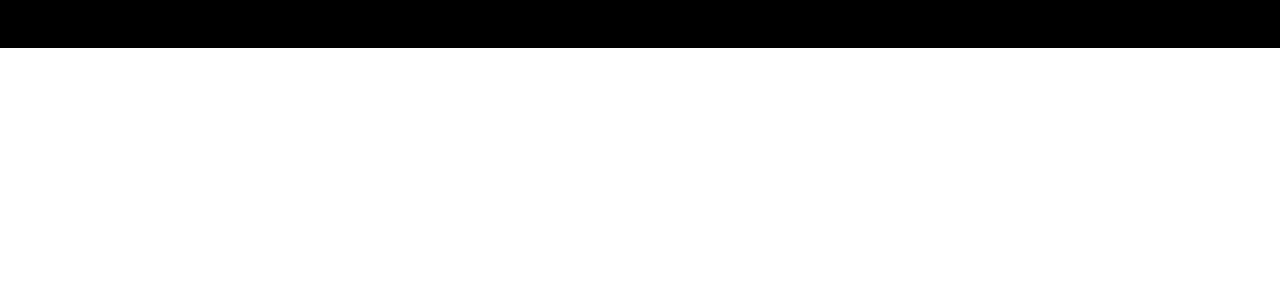
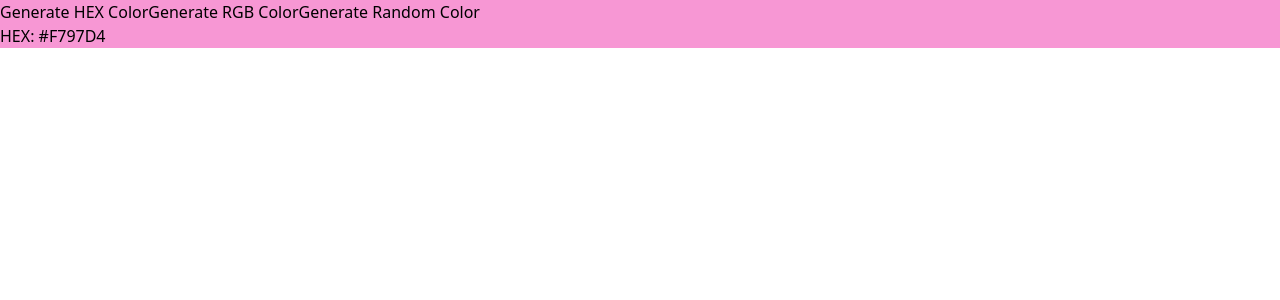
Before and after one commit to mdazmi28/FreeCodeCamp25, a React (Vite) app: page / in a window 1280 px wide. Shown: the top 300 px of the page. Built offline with nearby package versions, Linux system fonts and the light colour scheme.

Commit message:
useEffect Implemented and hadnle the side effect and compleated random color generation

```diff
--- a/src/ColorGenerate/ColorGenerate.jsx
+++ b/src/ColorGenerate/ColorGenerate.jsx
@@ -1,39 +1,43 @@
 // import React from 'react';
 
-import { useState } from "react";
+import { useEffect, useState } from "react";
 
 const ColorGenerate = () => {
     const [typeOfColor, setTypeOfColor] = useState('hex')
     const [color, setColor] = useState('#000000')
 
-    const randomColorUtility = (length) =>{
+    useEffect(() => {
+        if (typeOfColor === 'hex') {
+            handleCreateHEXColor()
+        } else {
+            handleCreateRGBColor()
+        }
+    }, typeOfColor)
+
+    const randomColorUtility = (length) => {
         // console.log(Math.floor(Math.random()*length))
-        return Math.floor(Math.random()*length)
+        return Math.floor(Math.random() * length)
     }
 
-    const handleCreateHEXColor = () =>{
+    const handleCreateHEXColor = () => {
         // console.log("Yes")
-        const hex = [0,1,2,3,4,5,6,7,8,9,'A','B','C','D','E','F']
+        const hex = [0, 1, 2, 3, 4, 5, 6, 7, 8, 9, 'A', 'B', 'C', 'D', 'E', 'F']
         let hexCode = '#'
 
-        for (let i = 0 ; i < 6 ; i++){
+        for (let i = 0; i < 6; i++) {
             hexCode = hexCode + hex[randomColorUtility(hex.length)]
         }
-
         setColor(hexCode)
-
         // console.log(hexCode)
     }
 
-    const handleCreateRGBColor = () =>{
+    const handleCreateRGBColor = () => {
         let red = randomColorUtility(256);
         let green = randomColorUtility(256);
         let blue = randomColorUtility(256);
         // console.log(`rgb(${red}, ${green}, ${blue})`)
-        let rgb =  `rgb(${red}, ${green}, ${blue})`;
+        let rgb = `rgb(${red}, ${green}, ${blue})`;
         setColor(rgb)
-
-
     }
 
     return (
```
Lines whose indentation alone changed are shown as unchanged.
